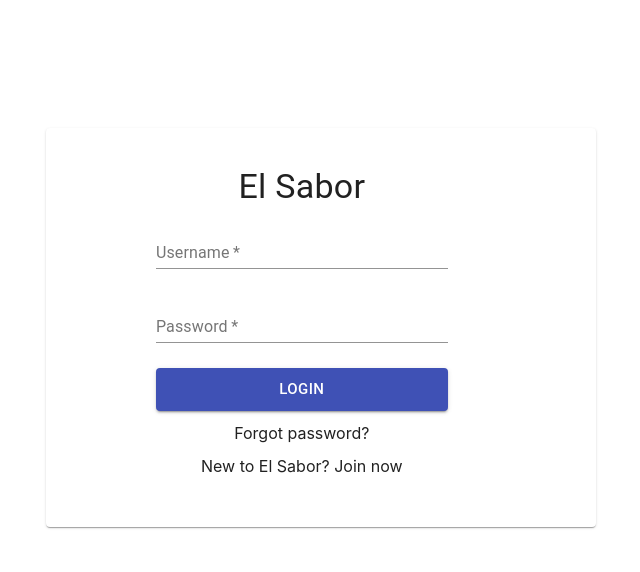
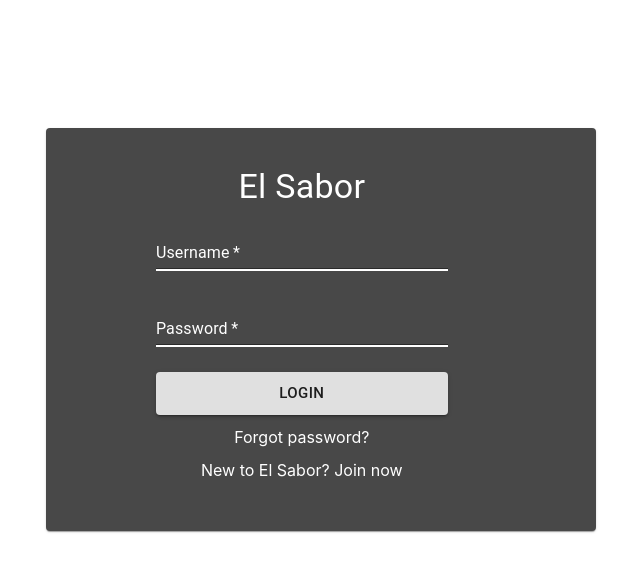
Before and after one commit to osagieomigie/elsabor, a React (Create React App) app in the folder frontend/: page / in a window 1280 px wide. Shown: the top 572 px of the page, without its empty margins (319-959 px from the left). Built offline with nearby package versions, Linux system fonts and the light colour scheme.

Commit message:
Styled login form component

```diff
--- a/frontend/src/components/Styles.js
+++ b/frontend/src/components/Styles.js
@@ -8,7 +8,9 @@ export const useStyles = makeStyles(theme => ({
     padding: "3%",
     paddingLeft: "0%",
     width: "40%",
-    height: "50%"
+    height: "50%",
+    color: "white !important",
+    backgroundColor: "#484848 !important"
   },
   form: {
     marginLeft: "0%",
@@ -17,6 +19,9 @@ export const useStyles = makeStyles(theme => ({
   textBox: {
     width: "60%"
   },
+  inputColour: {
+    color: "white !important"
+  },
 
   inputStyle: {
     padding: "2.5%"
--- a/frontend/src/components/loginForm.js
+++ b/frontend/src/components/loginForm.js
@@ -25,6 +25,18 @@ function LoginForm() {
             defaultValue="Enter username"
             value={user}
             onChange={e => setUser(e.target.value)}
+            InputLabelProps={{
+              classes: {
+                root: classes.inputColour,
+                focused: classes.cssFocused
+              }
+            }}
+            InputProps={{
+              style: {
+                color: "white",
+                borderBottom: "2px solid white"
+              }
+            }}
           />
         </div>
         <div className={classes.inputStyle}>
@@ -32,6 +44,18 @@ function LoginForm() {
             required
             id="standard-password-input"
             className={classes.textBox}
+            InputLabelProps={{
+              classes: {
+                root: classes.inputColour,
+                focused: classes.cssFocused
+              }
+            }}
+            InputProps={{
+              style: {
+                color: "white",
+                borderBottom: "2px solid white"
+              }
+            }}
             label="Password"
             type="password"
             autoComplete="current-password"
@@ -41,12 +65,7 @@ function LoginForm() {
         </div>
       </form>
       <div className={classes.inputStyle}>
-        <Button
-          variant="contained"
-          color="primary"
-          size="large"
-          className={classes.textBox}
-        >
+        <Button variant="contained" size="large" className={classes.textBox}>
           Login
         </Button>
       </div>
```
